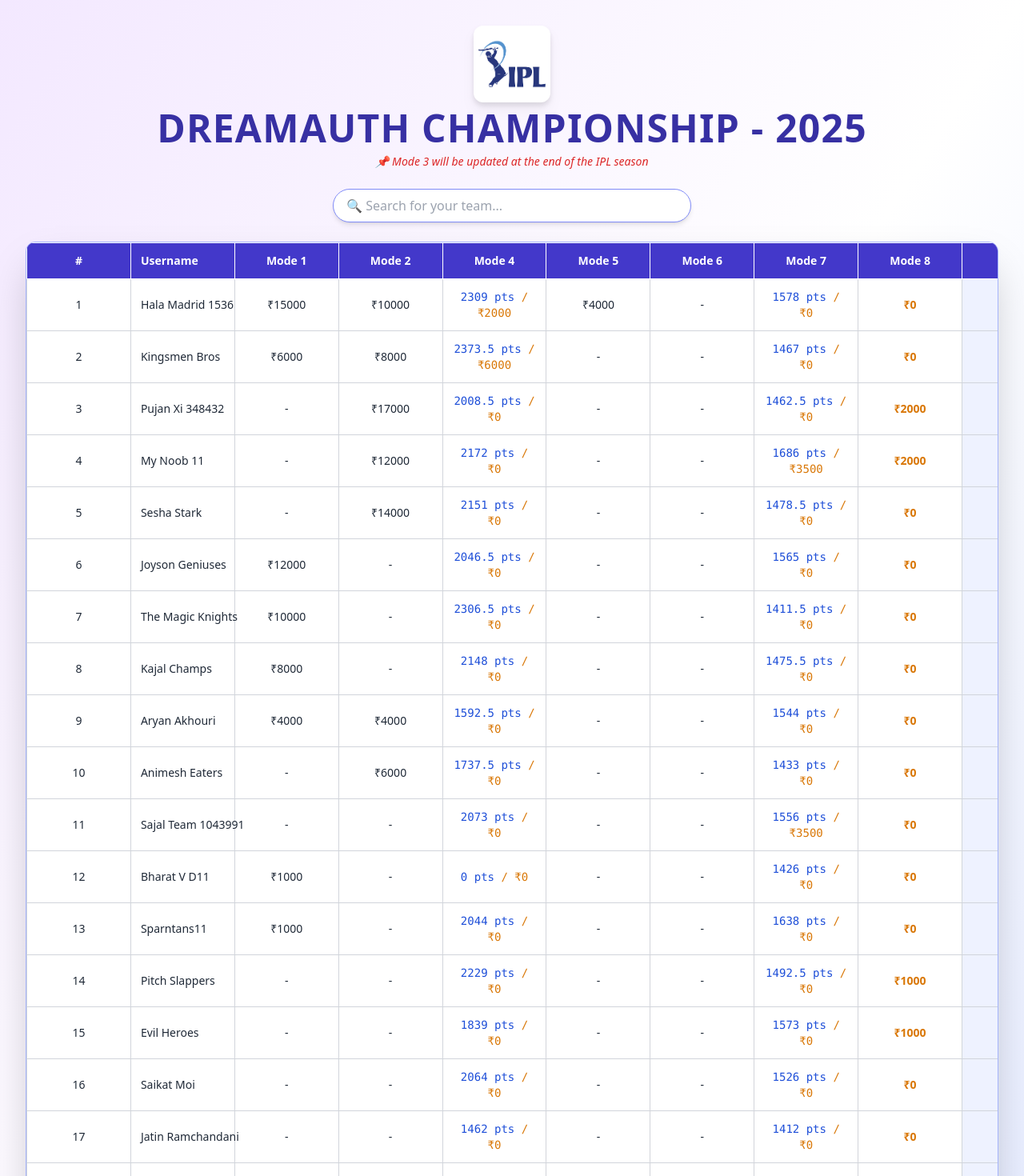
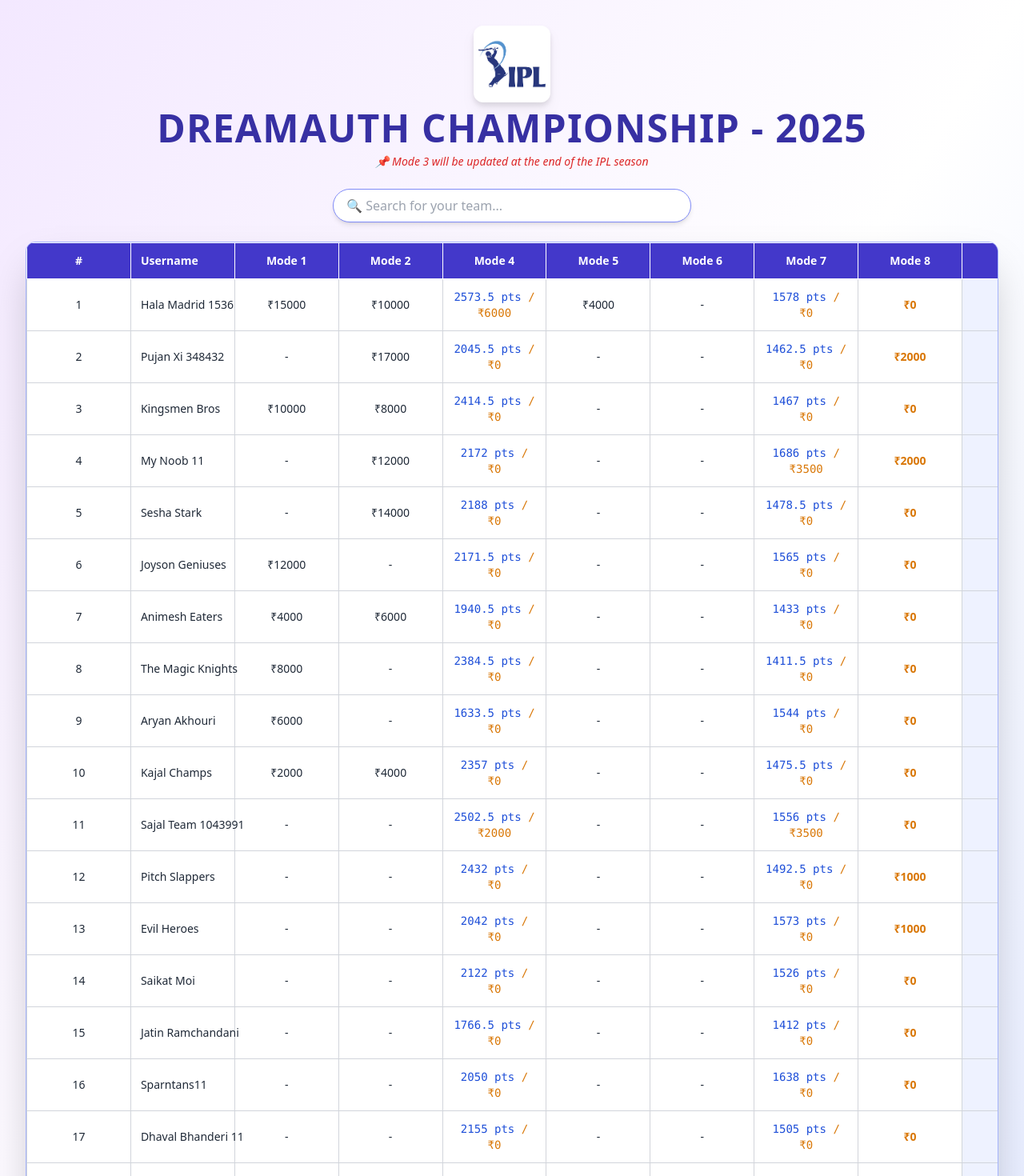
Before and after one commit to Pranavreddy543/dreamauth-leaderboard-2025, a React (Vite) app: page / in a window 1280 px wide. Shown: the top 1470 px of the page at 80% size. Built offline with nearby package versions, Linux system fonts and the light colour scheme.

Commit message:
Uploading_Data_after_match_16

```diff
--- a/public/currently_winnings.json
+++ b/public/currently_winnings.json
@@ -3,35 +3,21 @@
     "username": "Hala Madrid 1536",
     "mode1": 15000.0,
     "mode2": 10000.0,
-    "mode4_points": 2309.0,
-    "mode4_winnings": 2000.0,
+    "mode4_points": 2573.5,
+    "mode4_winnings": 6000.0,
     "mode5": 4000,
     "mode6": 0,
     "mode7_points": 1578.0,
     "mode7_winnings": 0,
     "mode8_points": 0,
     "mode8_winnings": 0,
-    "total": 31000.0
-  },
-  {
-    "username": "Kingsmen Bros",
-    "mode1": 6000.0,
-    "mode2": 8000.0,
-    "mode4_points": 2373.5,
-    "mode4_winnings": 6000.0,
-    "mode5": 0,
-    "mode6": 0,
-    "mode7_points": 1467.0,
-    "mode7_winnings": 0,
-    "mode8_points": 0,
-    "mode8_winnings": 0,
-    "total": 20000.0
+    "total": 35000.0
   },
   {
     "username": "Pujan Xi 348432",
     "mode1": 0,
     "mode2": 17000.0,
-    "mode4_points": 2008.5,
+    "mode4_points": 2045.5,
     "mode4_winnings": 0,
     "mode5": 0,
     "mode6": 0,
@@ -40,6 +26,20 @@
     "mode8_points": 3574.0,
     "mode8_winnings": 2000.0,
     "total": 19000.0
+  },
+  {
+    "username": "Kingsmen Bros",
+    "mode1": 10000.0,
+    "mode2": 8000.0,
+    "mode4_points": 2414.5,
+    "mode4_winnings": 0,
+    "mode5": 0,
+    "mode6": 0,
+    "mode7_points": 1467.0,
+    "mode7_winnings": 0,
+    "mode8_points": 0,
+    "mode8_winnings": 0,
+    "total": 18000.0
   },
   {
     "username": "My Noob 11",
@@ -59,7 +59,7 @@
     "username": "Sesha Stark",
     "mode1": 0,
     "mode2": 14000.0,
-    "mode4_points": 2151.0,
+    "mode4_points": 2188.0,
     "mode4_winnings": 0,
     "mode5": 0,
     "mode6": 0,
@@ -73,7 +73,7 @@
     "username": "Joyson Geniuses",
     "mode1": 12000.0,
     "mode2": 0,
-    "mode4_points": 2046.5,
+    "mode4_points": 2171.5,
     "mode4_winnings": 0,
     "mode5": 0,
     "mode6": 0,
@@ -84,10 +84,24 @@
     "total": 12000.0
   },
   {
+    "username": "Animesh Eaters",
+    "mode1": 4000.0,
+    "mode2": 6000.0,
+    "mode4_points": 1940.5,
+    "mode4_winnings": 0,
+    "mode5": 0,
+    "mode6": 0,
+    "mode7_points": 1433.0,
+    "mode7_winnings": 0,
+    "mode8_points": 0,
+    "mode8_winnings": 0,
+    "total": 10000.0
+  },
+  {
     "username": "The Magic Knights",
-    "mode1": 10000.0,
+    "mode1": 8000.0,
     "mode2": 0,
-    "mode4_points": 2306.5,
+    "mode4_points": 2384.5,
     "mode4_winnings": 0,
     "mode5": 0,
     "mode6": 0,
@@ -95,27 +109,13 @@
     "mode7_winnings": 0,
     "mode8_points": 0,
     "mode8_winnings": 0,
-    "total": 10000.0
-  },
-  {
-    "username": "Kajal Champs",
-    "mode1": 8000.0,
-    "mode2": 0,
-    "mode4_points": 2148.0,
-    "mode4_winnings": 0,
-    "mode5": 0,
-    "mode6": 0,
-    "mode7_points": 1475.5,
-    "mode7_winnings": 0,
-    "mode8_points": 0,
-    "mode8_winnings": 0,
     "total": 8000.0
   },
   {
     "username": "Aryan Akhouri",
-    "mode1": 4000.0,
-    "mode2": 4000.0,
-    "mode4_points": 1592.5,
+    "mode1": 6000.0,
+    "mode2": 0,
+    "mode4_points": 1633.5,
     "mode4_winnings": 0,
     "mode5": 0,
     "mode6": 0,
@@ -123,17 +123,17 @@
     "mode7_winnings": 0,
     "mode8_points": 0,
     "mode8_winnings": 0,
-    "total": 8000.0
+    "total": 6000.0
   },
   {
-    "username": "Animesh Eaters",
-    "mode1": 0,
-    "mode2": 6000.0,
-    "mode4_points": 1737.5,
+    "username": "Kajal Champs",
+    "mode1": 2000.0,
+    "mode2": 4000.0,
+    "mode4_points": 2357.0,
     "mode4_winnings": 0,
     "mode5": 0,
     "mode6": 0,
-    "mode7_points": 1433.0,
+    "mode7_points": 1475.5,
     "mode7_winnings": 0,
     "mode8_points": 0,
     "mode8_winnings": 0,
@@ -143,49 +143,21 @@
     "username": "Sajal Team 1043991",
     "mode1": 0,
     "mode2": 0,
-    "mode4_points": 2073.0,
-    "mode4_winnings": 0,
+    "mode4_points": 2502.5,
+    "mode4_winnings": 2000.0,
     "mode5": 0,
     "mode6": 0,
     "mode7_points": 1556.0,
     "mode7_winnings": 3500.0,
     "mode8_points": 0,
     "mode8_winnings": 0,
-    "total": 3500.0
-  },
-  {
-    "username": "Bharat V D11",
-    "mode1": 1000.0,
-    "mode2": 0,
-    "mode4_points": 0,
-    "mode4_winnings": 0,
-    "mode5": 0,
-    "mode6": 0,
-    "mode7_points": 1426.0,
-    "mode7_winnings": 0,
-    "mode8_points": 0,
-    "mode8_winnings": 0,
-    "total": 1000.0
-  },
-  {
-    "username": "Sparntans11",
-    "mode1": 1000.0,
-    "mode2": 0,
-    "mode4_points": 2044.0,
-    "mode4_winnings": 0,
-    "mode5": 0,
-    "mode6": 0,
-    "mode7_points": 1638.0,
-    "mode7_winnings": 0,
-    "mode8_points": 0,
-    "mode8_winnings": 0,
-    "total": 1000.0
+    "total": 5500.0
   },
   {
     "username": "Pitch Slappers",
     "mode1": 0,
     "mode2": 0,
-    "mode4_points": 2229.0,
+    "mode4_points": 2432.0,
     "mode4_winnings": 0,
     "mode5": 0,
     "mode6": 0,
@@ -199,7 +171,7 @@
     "username": "Evil Heroes",
     "mode1": 0,
     "mode2": 0,
-    "mode4_points": 1839.0,
+    "mode4_points": 2042.0,
     "mode4_winnings": 0,
     "mode5": 0,
     "mode6": 0,
@@ -213,7 +185,7 @@
     "username": "Saikat Moi",
     "mode1": 0,
     "mode2": 0,
-    "mode4_points": 2064.0,
+    "mode4_points": 2122.0,
     "mode4_winnings": 0,
     "mode5": 0,
     "mode6": 0,
@@ -227,7 +199,7 @@
     "username": "Jatin Ramchandani",
     "mode1": 0,
     "mode2": 0,
-    "mode4_points": 1462.0,
+    "mode4_points": 1766.5,
     "mode4_winnings": 0,
     "mode5": 0,
     "mode6": 0,
@@ -238,10 +210,24 @@
     "total": 0
   },
   {
+    "username": "Sparntans11",
+    "mode1": 0,
+    "mode2": 0,
+    "mode4_points": 2050.0,
+    "mode4_winnings": 0,
+    "mode5": 0,
+    "mode6": 0,
+    "mode7_points": 1638.0,
+    "mode7_winnings": 0,
+    "mode8_points": 0,
+    "mode8_winnings": 0,
+    "total": 0
+  },
+  {
     "username": "Dhaval Bhanderi 11",
     "mode1": 0,
     "mode2": 0,
-    "mode4_points": 2114.0,
+    "mode4_points": 2155.0,
     "mode4_winnings": 0,
     "mode5": 0,
     "mode6": 0,
@@ -255,7 +241,7 @@
     "username": "Logansparky",
     "mode1": 0,
     "mode2": 0,
-    "mode4_points": 2082.0,
+    "mode4_points": 2380.0,
     "mode4_winnings": 0,
     "mode5": 0,
     "mode6": 0,
@@ -269,7 +255,7 @@
     "username": "Shub 05",
     "mode1": 0,
     "mode2": 0,
-    "mode4_points": 2203.0,
+    "mode4_points": 2464.0,
     "mode4_winnings": 0,
     "mode5": 0,
     "mode6": 0,
@@ -283,7 +269,7 @@
     "username": "11 Stars Stats",
     "mode1": 0,
     "mode2": 0,
-    "mode4_points": 1980.0,
+    "mode4_points": 2325.5,
     "mode4_winnings": 0,
     "mode5": 0,
     "mode6": 0,
@@ -297,7 +283,7 @@
     "username": "Paranoidfloyd",
     "mode1": 0,
     "mode2": 0,
-    "mode4_points": 1941.0,
+    "mode4_points": 2144.0,
     "mode4_winnings": 0,
     "mode5": 0,
     "mode6": 0,
@@ -311,7 +297,7 @@
     "username": "Lizozil",
     "mode1": 0,
     "mode2": 0,
-    "mode4_points": 1900.0,
+    "mode4_points": 1941.0,
     "mode4_winnings": 0,
     "mode5": 0,
     "mode6": 0,
@@ -325,7 +311,7 @@
     "username": "Ben Eleven 3011",
     "mode1": 0,
     "mode2": 0,
-    "mode4_points": 2068.5,
+    "mode4_points": 2105.5,
     "mode4_winnings": 0,
     "mode5": 0,
     "mode6": 0,
@@ -334,5 +320,19 @@
     "mode8_points": 0,
     "mode8_winnings": 0,
     "total": 0
+  },
+  {
+    "username": "Bharat V D11",
+    "mode1": 0,
+    "mode2": 0,
+    "mode4_points": 0,
+    "mode4_winnings": 0,
+    "mode5": 0,
+    "mode6": 0,
+    "mode7_points": 1426.0,
+    "mode7_winnings": 0,
+    "mode8_points": 0,
+    "mode8_winnings": 0,
+    "total": 0
   }
 ]
--- a/src/Leaderboard.jsx
+++ b/src/Leaderboard.jsx
@@ -106,7 +106,7 @@
       </div>
 
       <div className="text-center mt-8 text-sm text-gray-500">
-        ⚡ Updated after each match • Built by your friendly fantasy admin 😎
+        ⚡ Updated after each match • Built by Pranav Reddy 😎
       </div>
     </main>
   );
```
